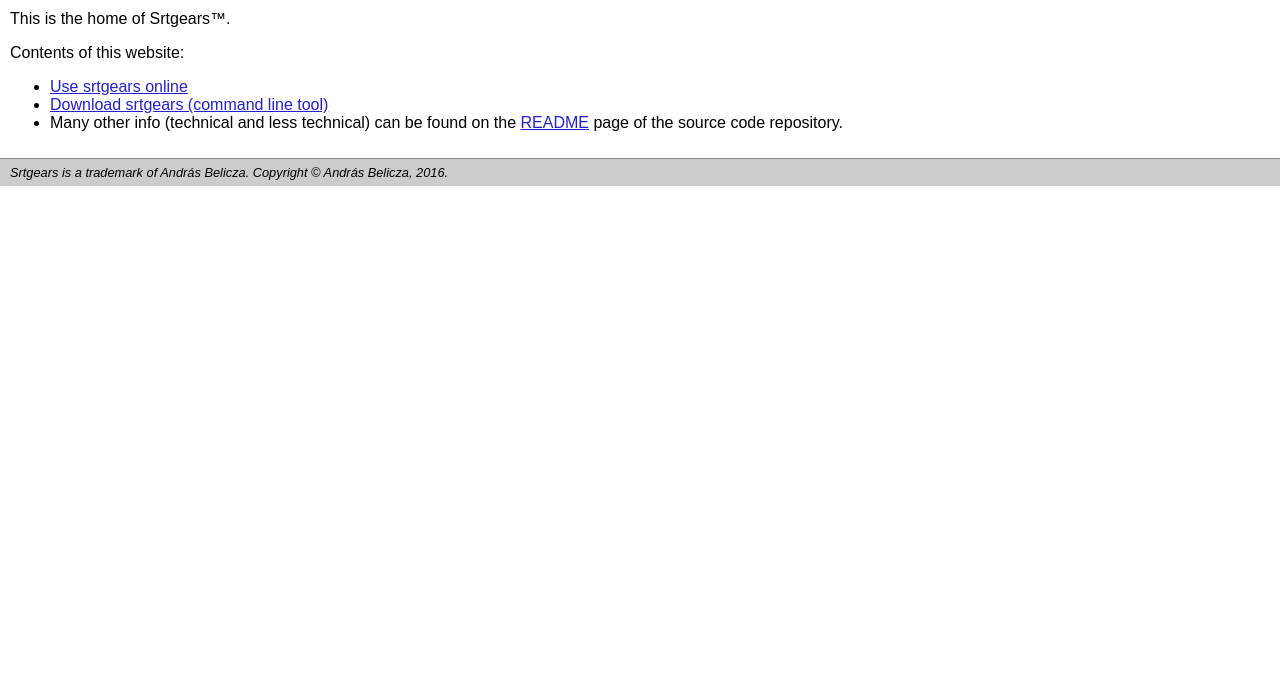
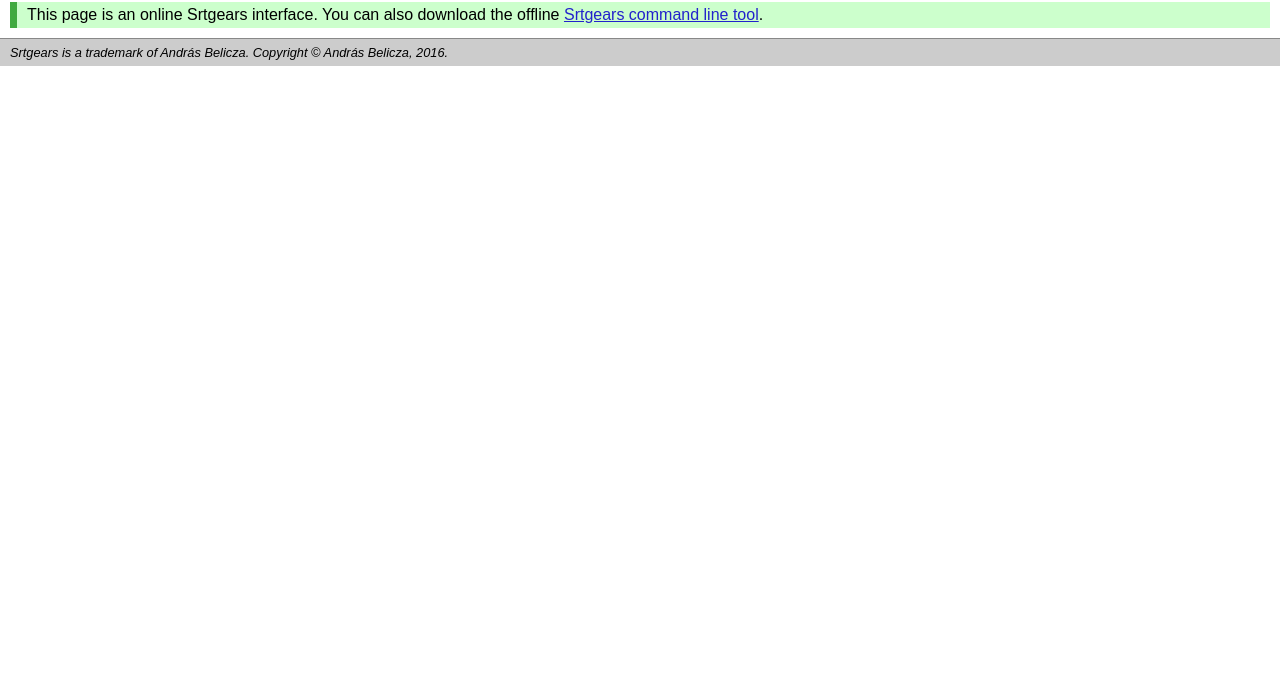
Before and after one commit to icza/srtgears, a plain HTML site: page web/srtgears-online.html in a window 1280 px wide. Shown: the part 101-800 px from the top of the page. Drawn offline with Linux system fonts and the light colour scheme.

Commit message:
Added the frame for online Srtgears.

```diff
--- a/web/index.html
+++ b/web/srtgears-online.html
@@ -3,12 +3,12 @@
 <meta charset="utf-8" />
 <meta http-equiv="content-type" content="text/html; charset=UTF-8">
 <meta name="description"
-	content="Srtgears&#8482; SRT SSA subtitle SubRip Sub Station Alpha movie merge concatenate repair transform color position" />
+	content="Srtgears&#8482; online, SRT SSA subtitle SubRip Sub Station Alpha movie merge concatenate repair transform color position" />
 <meta name="keywords"
-	content="Srtgears, SRT, SSA, subtitle, SubRip, Sub Station Alpha, movie, merge, concatenate, repair, transform, color, position" />
+	content="Srtgears, online, SRT, SSA, subtitle, SubRip, Sub Station Alpha, movie, merge, concatenate, repair, transform, color, position" />
 <link rel="stylesheet" type="text/css"
 	href="/static/srt-gears.css?v=0.1" />
-<title>Srtgears&trade; home</title>
+<title>Srtgears&#8482; online</title>
 </head>
 <body>
 	<script>
@@ -38,18 +38,11 @@
 		</div>
 
 		<div id="content">
-			<h2>Home</h2>
-			<p>This is the home of Srtgears&trade;.</p>
-			<p>Contents of this website:</p>
-			<ul>
-				<li><a href="/srtgears-online.html">Use srtgears online</a></li>
-				<li><a href="/download.html">Download srtgears (command
-						line tool)</a></li>
-				<li>Many other info (technical and less technical) can be found
-					on the <a href="https://github.com/gophergala2016/srtgears"
-					target="_blank">README</a> page of the source code repository.
-				</li>
-			</ul>
+			<h2>Srtgears online</h2>
+			<div class="info">
+				This page is an online Srtgears interface. You can also download the
+				offline <a href="/download.html">Srtgears command line tool</a>.
+			</div>
 		</div>
 
 		<div id="footer">Srtgears is a trademark of Andr&#225;s Belicza.
--- a/web/static/srt-gears.css
+++ b/web/static/srt-gears.css
@@ -73,6 +73,18 @@
 	font-size: 1.05em;
 }
 
+div.info {
+	margin-top: 8px;
+	padding: 4px 0px 4px 10px;
+	border-left: 7px solid;
+	padding: 4px 0px 4px 10px;
+}
+
+div.info {
+	border-left-color: #40aa40;
+	background: #cfc;
+}
+
 .code {
 	font-family: Courier;
 	white-space: pre-wrap;
```
Also changed, not shown: web/download.html (+6 -6 lines), 1 other file.
